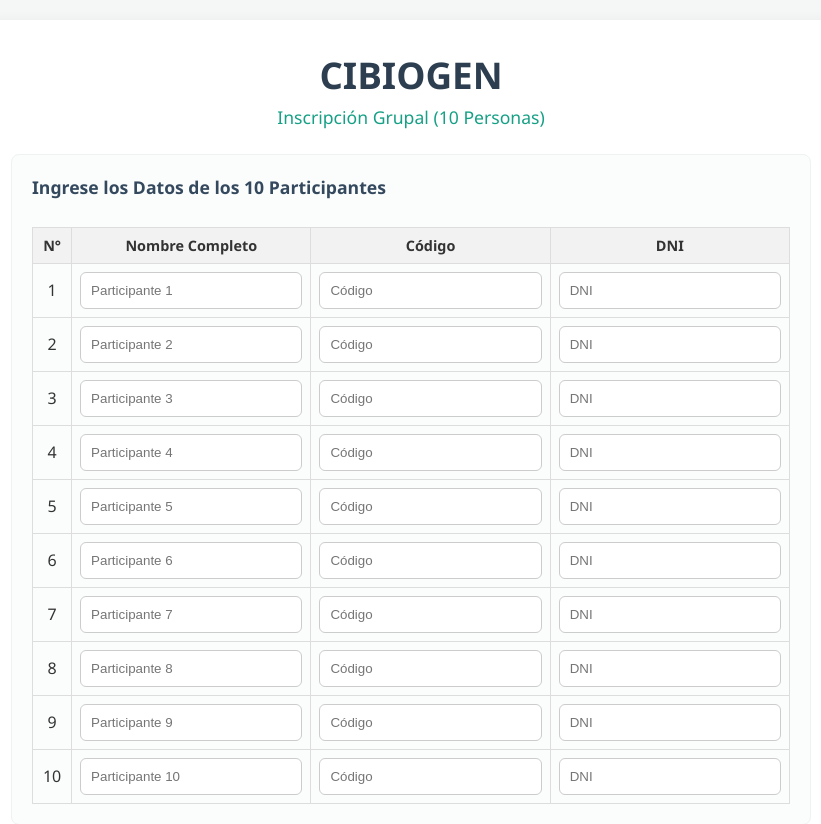
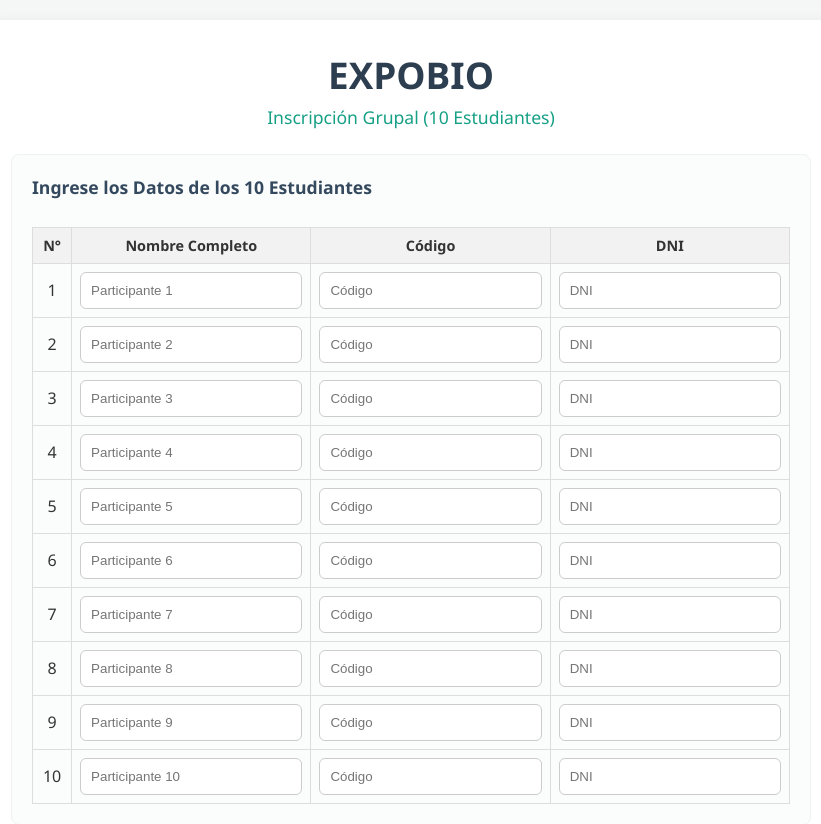
Before and after one commit to K-Kr0en3n/Lanzador-made-CIBIOGEN, a Flask app: page /tenper in a window 1280 px wide. Shown: the top 824 px of the page, without its empty margins (229-1050 px from the left). Run offline with Flask 3, Linux system fonts and the light colour scheme.

Commit message:
Fix: Meti disenio

```diff
--- a/templates/conper.html
+++ b/templates/conper.html
@@ -9,7 +9,7 @@
 <body>
     <div class="container">
         <header>
-            <h1>CIBIOGEN</h1>
+            <h1>EXPOBIO</h1>
             <h2>Verificación de Inscripción</h2>
         </header>
         <main>
--- a/templates/tenper.html
+++ b/templates/tenper.html
@@ -8,13 +8,13 @@
 </head>
 <body>
     <div class="container wide"> <header>
-            <h1>CIBIOGEN</h1>
-            <h2>Inscripción Grupal (10 Personas)</h2>
+            <h1>EXPOBIO</h1>
+            <h2>Inscripción Grupal (10 Estudiantes)</h2>
         </header>
         <main>
             <form action="/registrar_grupal" method="POST" enctype="multipart/form-data">
                 <section class="section-box">
-                    <h3>Ingrese los Datos de los 10 Participantes</h3>
+                    <h3>Ingrese los Datos de los 10 Estudiantes</h3>
                     <div class="table-responsive">
                         <table>
                             <thead>
--- a/templates/unaper.html
+++ b/templates/unaper.html
@@ -9,7 +9,7 @@
 <body>
     <div class="container">
         <header>
-            <h1>CIBIOGEN</h1>
+            <h1>EXPOBIO</h1>
             <h2>Inscripción Individual</h2>
         </header>
         <main>
```
